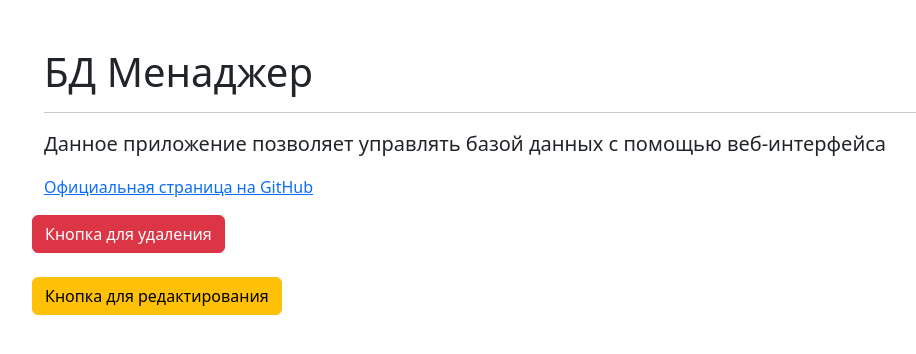
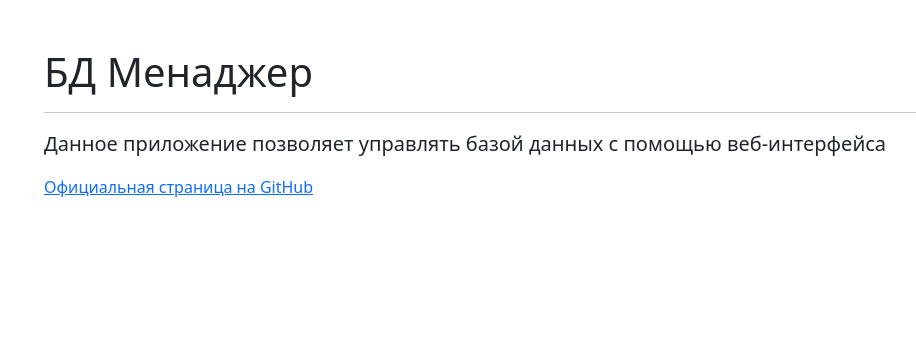
Before and after one commit to JukNavozn1k/database-manager, a Django app: page / in a window 1280 px wide. Shown: the part 72-426 px from the top of the page, without its empty margins (50-966 px from the left). Run offline with Django 5.2, Linux system fonts and the light colour scheme; data that the repository does not hold is empty; some libraries are stand-ins or nearby versions.

Commit message:
separated modals into html

```diff
--- a/db_app/db_manager/templates/index.html
+++ b/db_app/db_manager/templates/index.html
@@ -30,51 +30,6 @@
       <a href="https://github.com/JukNavozn1k/DBLW5"><p>Официальная страница на GitHub</a></p>
     </main>
 
-      <button type="button" class="btn btn-danger" data-bs-toggle="modal" data-bs-target="#deleteModal">
-      Кнопка для удаления
-    </button>
-
-    <div class="modal fade" id="deleteModal" tabindex="-1" aria-labelledby="deleteModalLabel" aria-hidden="true">
-        <div class="modal-dialog">
-            <div class="modal-content">
-                <div class="modal-header">
-                    <h5 class="modal-title" id="deleteModalLabel">Удалить запись</h5>
-                    <button type="button" class="btn-close" data-bs-dismiss="modal" aria-label="Close"></button>
-                </div>
-                <div class="modal-body">
-                    Вы уверены в том, что хотите удалить данную запись?
-                </div>
-                <div class="modal-footer">
-                    <button type="button" class="btn btn-danger">Удалить</button>
-                    <button type="button" class="btn btn-secondary" data-bs-dismiss="modal">Отмена</button>
-                </div>
-            </div>
-        </div>
-    </div>
-
-    <br> <br>
-
-    <button type="button" class="btn btn-warning" data-bs-toggle="modal" data-bs-target="#editModal">
-      Кнопка для редактирования
-    </button>
-
-    <div class="modal fade" id="editModal" tabindex="-1" aria-labelledby="editModalLabel" aria-hidden="true">
-      <div class="modal-dialog">
-          <div class="modal-content">
-              <div class="modal-header">
-                  <h5 class="modal-title" id="editModalLabel">Редактировать запись</h5>
-                  <button type="button" class="btn-close" data-bs-dismiss="modal" aria-label="Close"></button>
-              </div>
-              <div class="modal-body">
-                  {{form}}
-              </div>
-              <div class="modal-footer">
-                  <button type="button" class="btn btn-primary">Редактировать</button>
-                  <button type="button" class="btn btn-secondary" data-bs-dismiss="modal">Отмена</button>
-              </div>
-          </div>
-      </div>
-  </div>
 
     {% endblock %}
   </div>
```
Also changed, not shown: db_app/db_manager/templates/modal_delete.html (added, +21 -0 lines), db_app/db_manager/templates/modal_edit.html (added, +21 -0 lines).
